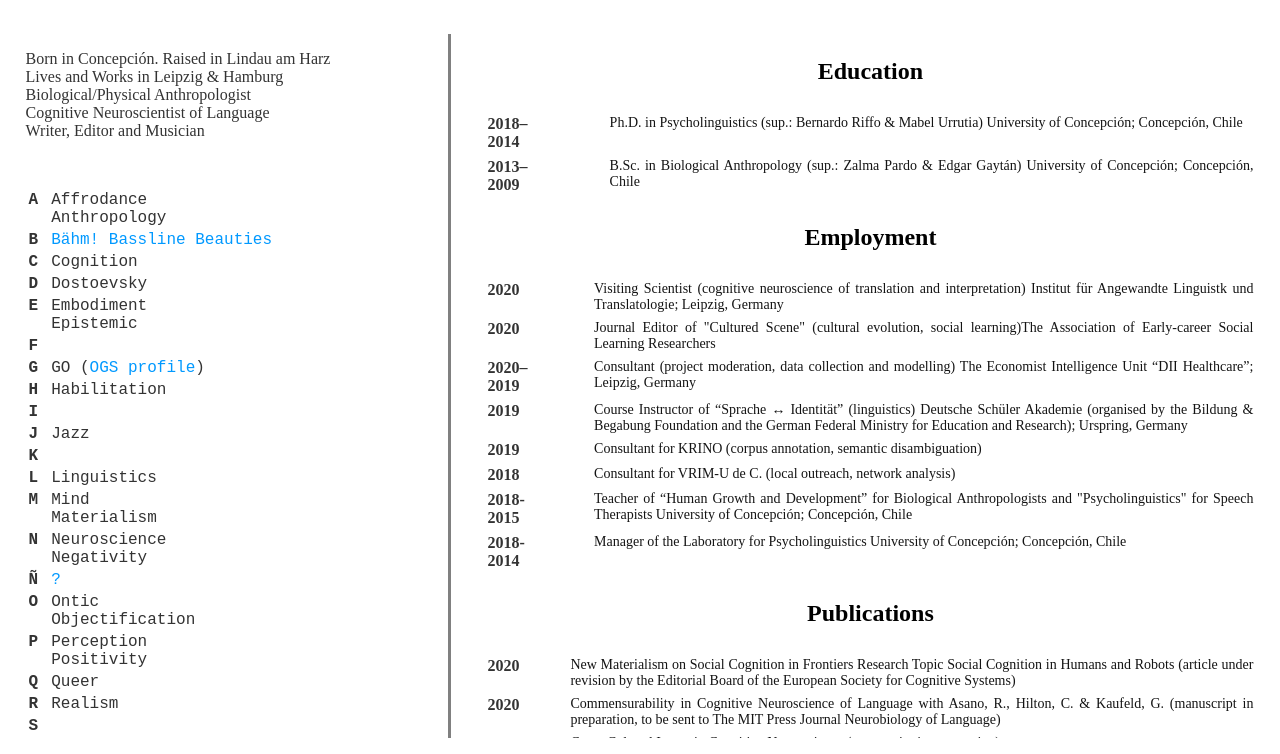
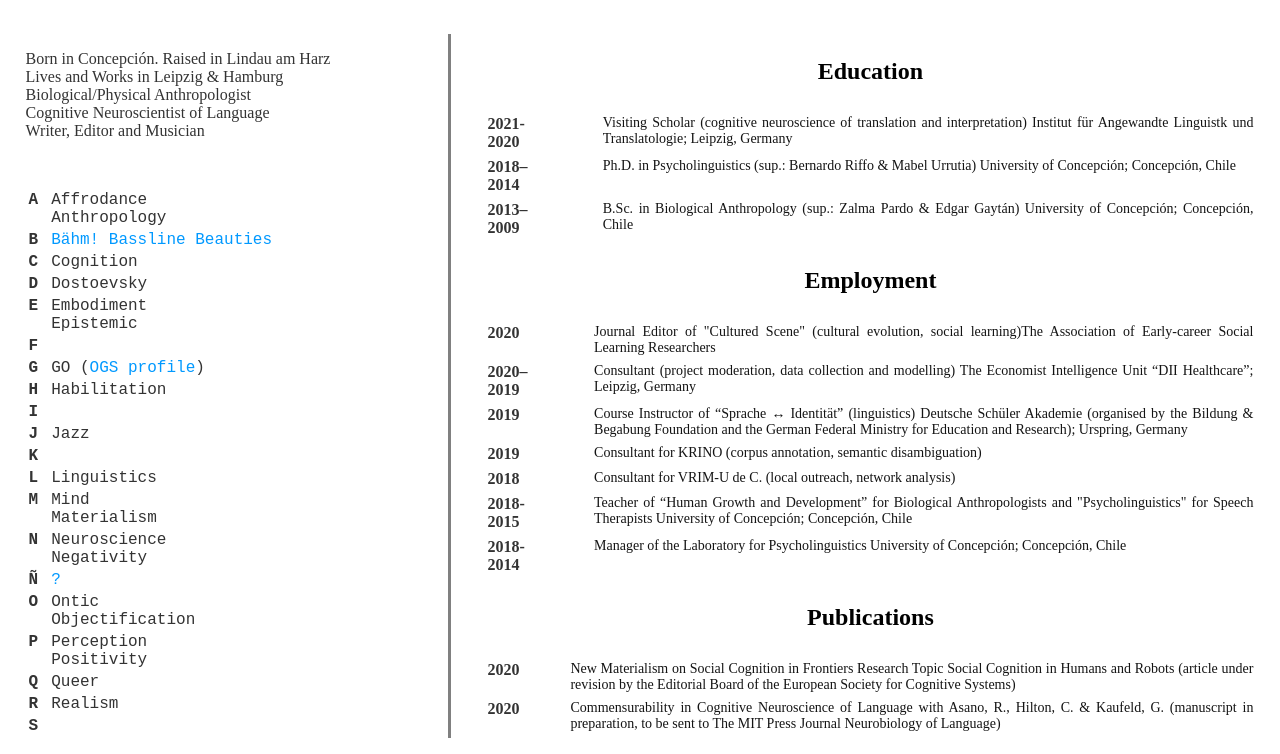
Before and after one commit to NicolasAranedaHinrichs/NicolasAranedaHinrichs.github.io, a plain HTML site: page cv.html in a window 1280 px wide. Shown: the part 46-800 px from the top of the page. Drawn offline with Linux system fonts and the light colour scheme; a web font is replaced by a local one.

Commit message:
Update cv.html

```diff
--- a/cv.html
+++ b/cv.html
@@ -17,6 +17,10 @@
 <center><h3>Education</h3></center>
 <table class=cvtable>
 <tr>
+<th>2021-2020</th>
+<td>Visiting Scholar (cognitive neuroscience of translation and interpretation) Institut für Angewandte Linguistk und Translatologie; Leipzig, Germany</td>
+</tr>
+<tr>
 <th>2018–2014</th>
 <td>Ph.D. in Psycholinguistics (sup.: Bernardo Riffo & Mabel Urrutia) University of Concepción; Concepción, Chile</td>
 </tr>
@@ -28,10 +32,6 @@
 
 <center><h3>Employment</h3></center>
 <table class=cvtable>
-<tr>
-<th>2020</th>
-<td>Visiting Scientist (cognitive neuroscience of translation and interpretation) Institut für Angewandte Linguistk und Translatologie; Leipzig, Germany</td>
-</tr>
 <tr>
 <th>2020</th>
 <td>Journal Editor of "Cultured Scene" (cultural evolution, social learning)The Association of Early-career Social Learning Researchers</td>
```
